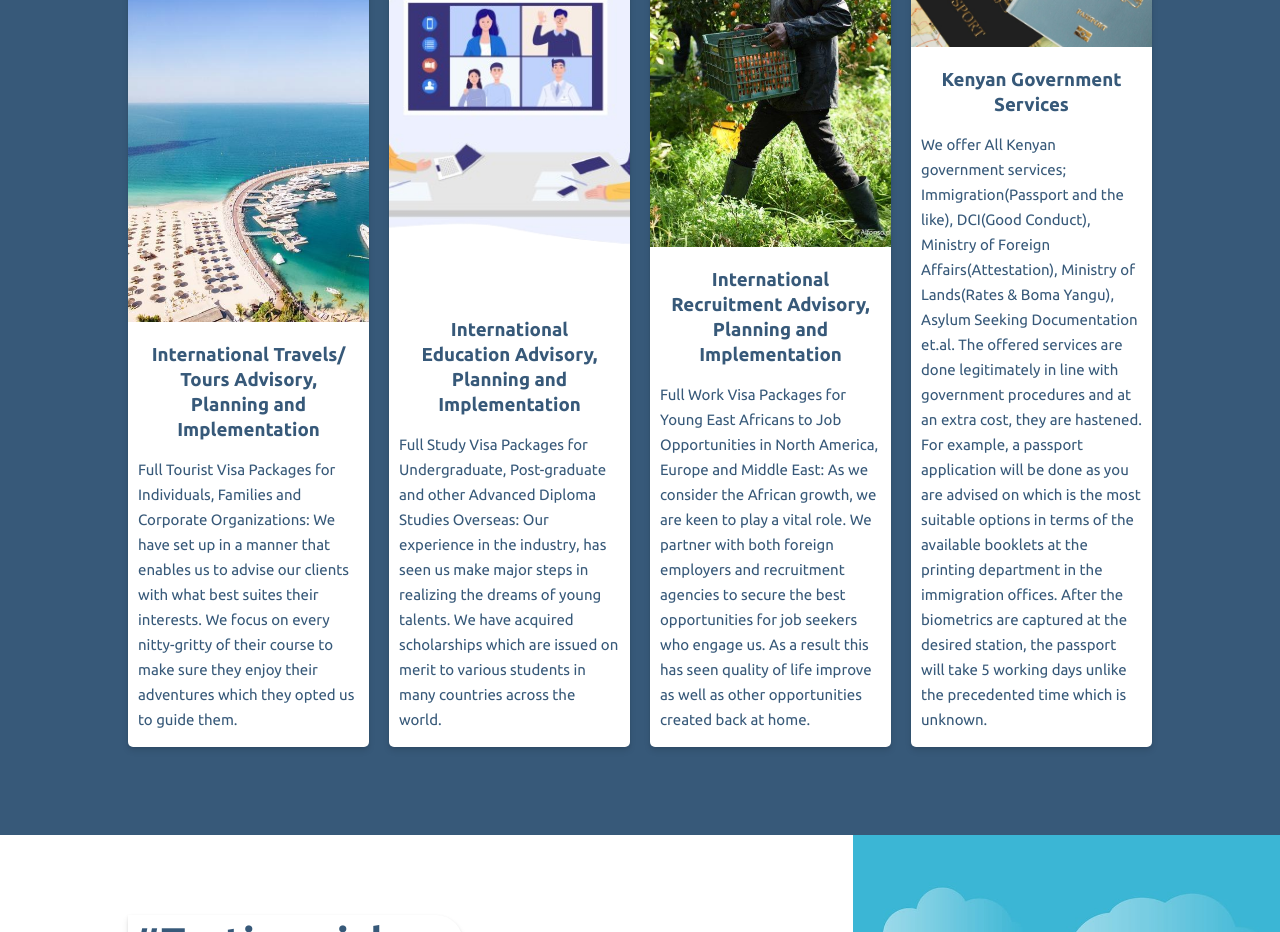
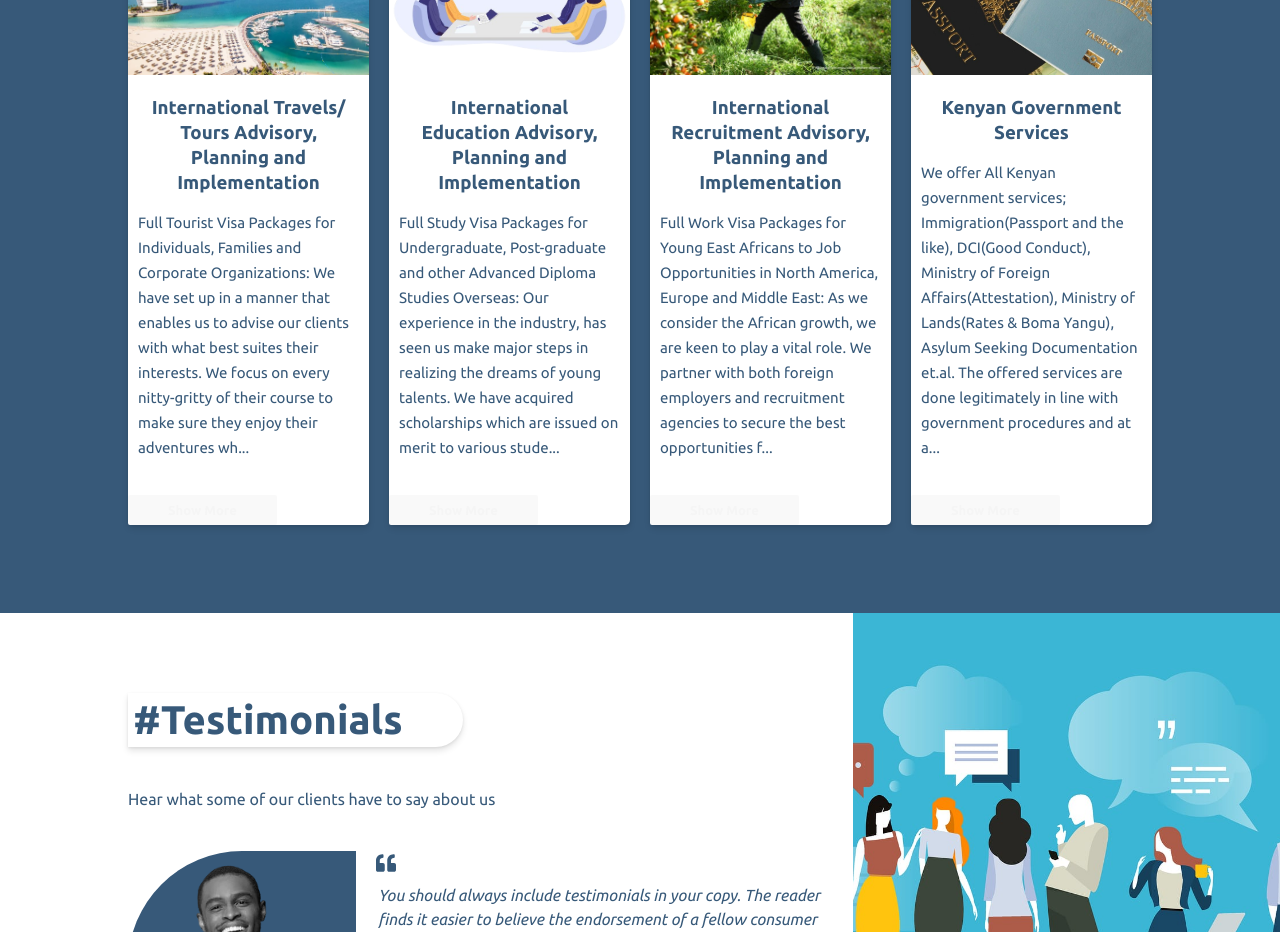
Before and after one commit to 1wes/pithone-international, a React (Vite) app: page / in a window 1280 px wide. Shown: the part 2340-3272 px from the top of the page. Built offline with nearby package versions, Linux system fonts and the light colour scheme.

Commit message:
feat(services): toggle between show more and show less for service description text

```diff
--- a/src/components/services.jsx
+++ b/src/components/services.jsx
@@ -1,8 +1,9 @@
-import { Fragment } from "react";
+import { Fragment, useState } from "react";
 
 import './services.css';
 
 import SectionHeading from "./heading";
+import { Button } from "./landing";
 
 import dubai from '../assets/dubai.jpg';
 import boardroom from '../assets/boardroom.png';
@@ -50,6 +51,8 @@ const Services = () => {
 
 const ServiceCards = ({ image, service, description }) => {
 
+    const [showMore, setShowMore] = useState(false);
+
     return (
         <Fragment>
             <div className="service-card">
@@ -61,9 +64,14 @@ const ServiceCards = ({ image, service, description }) => {
                         {service}
                     </h3>
                     <p className="service-description">
-                        {description}
+                        {`${showMore ? `${description}`: `${description.substring(0, 350)}...`}`}
                     </p>
                 </div>
+
+                <div className="read-more">
+                      <Button text={showMore?'Show Less': 'Show More'} onClick={()=>{setShowMore(!showMore)}}  id={`more-cta`} />
+                </div>
+
             </div>
         </Fragment>
     )
```
